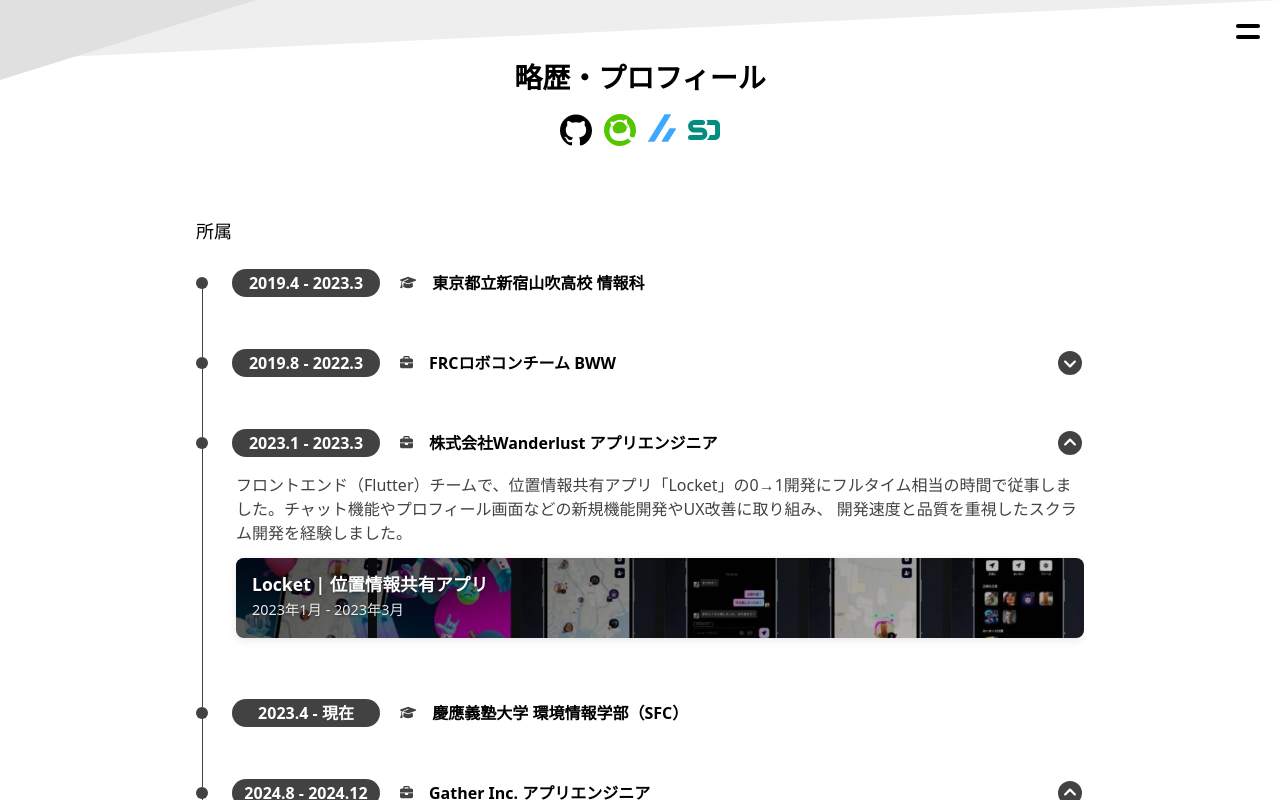
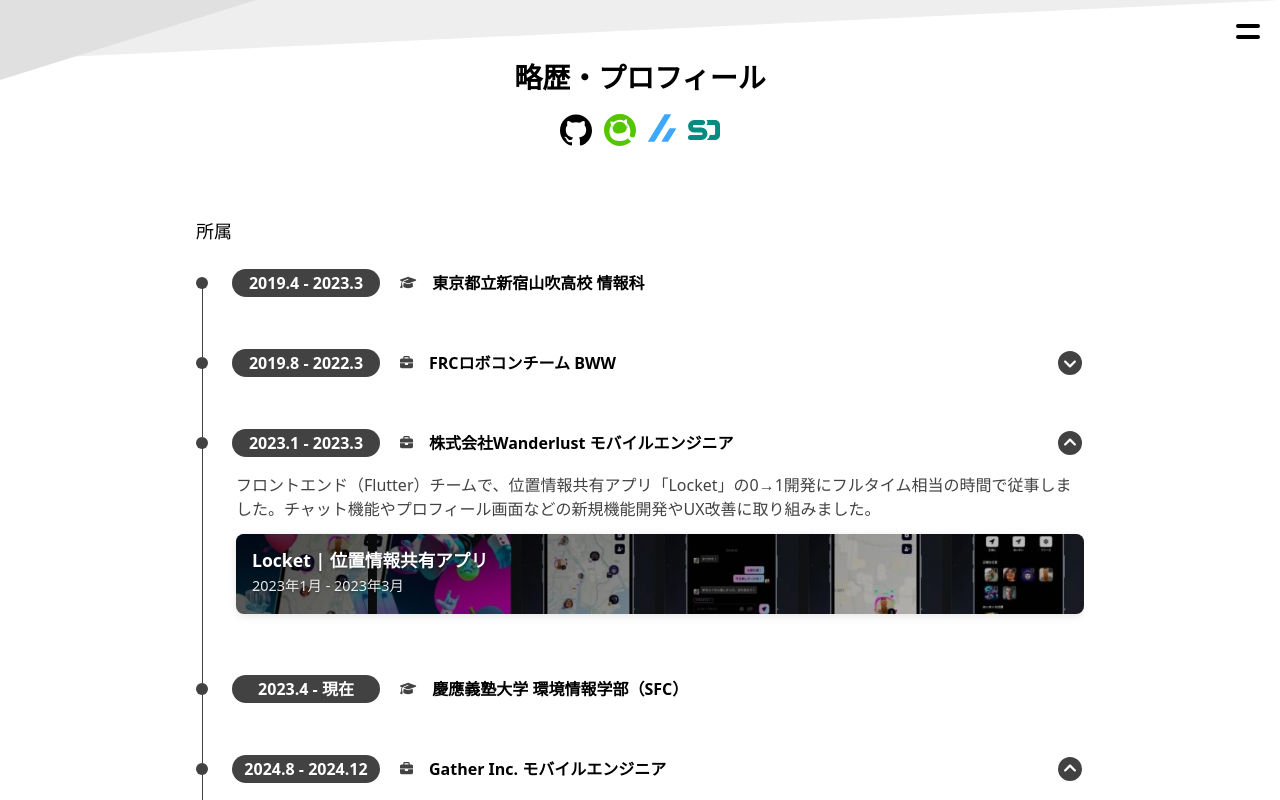
Before and after one commit to sakusaku3939/my-page, a Next.js app: page /profile in a window 1280 px wide. Shown: the top 800 px of the page. Built offline with nearby package versions, Linux system fonts and the light colour scheme; no server answers; a web font is replaced by a local one.

Commit message:
Simplify the explanation

```diff
--- a/src/pages/profile/index.tsx
+++ b/src/pages/profile/index.tsx
@@ -48,10 +48,9 @@ const Index = () => {
               />
             </TimeLineItem>
 
-            <TimeLineItem date="2023.1 - 2023.3" icon={faBriefcase} title="株式会社Wanderlust アプリエンジニア"
+            <TimeLineItem date="2023.1 - 2023.3" icon={faBriefcase} title="株式会社Wanderlust モバイルエンジニア"
                           open={true}>
-              フロントエンド（Flutter）チームで、位置情報共有アプリ「Locket」の0→1開発にフルタイム相当の時間で従事しました。チャット機能やプロフィール画面などの新規機能開発やUX改善に取り組み、
-              開発速度と品質を重視したスクラム開発を経験しました。
+              フロントエンド（Flutter）チームで、位置情報共有アプリ「Locket」の0→1開発にフルタイム相当の時間で従事しました。チャット機能やプロフィール画面などの新規機能開発やUX改善に取り組みました。
               <TimelineImage
                 title="Locket | 位置情報共有アプリ"
                 period="2023年1月 - 2023年3月"
@@ -60,10 +59,9 @@ const Index = () => {
               />
             </TimeLineItem>
             <TimeLineItem date="2023.4 - 現在" icon={faGraduationCap} title="慶應義塾大学 環境情報学部（SFC）" />
-            <TimeLineItem date="2024.8 - 2024.12" icon={faBriefcase} title="Gather Inc. アプリエンジニア"
+            <TimeLineItem date="2024.8 - 2024.12" icon={faBriefcase} title="Gather Inc. モバイルエンジニア"
                           open={true}>
-              お出かけ先を提案してくれるAI 「GatherGo」のAndroid・iOSアプリ（Flutter）の0→1開発に従事しました。技術総括のもとアーキテクチャの選定から携わり、Clean
-              Architecture + Riverpodによるチケット駆動開発を経験しました。マップ画面やチャットなどUIの実装、キャッシュ戦略含むコア部分の開発など、ゼロベースから幅広い実装を担いました。
+              お出かけ先を提案してくれるAI 「GatherGo」のAndroid・iOSアプリ（Flutter）の0→1開発に従事しました。技術総括のもとアーキテクチャ選定から携わり、UIの実装からコア部分の開発までゼロベースで幅広い実装を担いました。
               <TimelineImage
                 title="GatherGo | お出かけ先レコメンドAI"
                 period="2024年8月 - 2024年12月"
@@ -176,8 +174,7 @@ const Index = () => {
           <Timeline>
             <TimeLineItem date="2025.6 - 2025.7" icon={faBriefcase} title="STORES株式会社 Androidインターン"
                           open={false}>
-              サーバーから動的にUIを生成するServer-Driven
-              UIによって、各店舗アプリに最適化されたAndroidアプリを提供する「STORESブランドアプリ」のSDK開発に、1ヶ月間インターンとして参加しました。API環境を切り替えるための導線の開発や、UX改善など幅広いタスクに取り組みました。
+              STORESブランドアプリSDKの開発に、1ヶ月間インターンとして参加しました。
               <TimelineImage
                 title="STORES ブランドアプリ"
                 period="2025年6月 - 2025年7月"
@@ -187,8 +184,7 @@ const Index = () => {
             </TimeLineItem>
             <TimeLineItem date="2025.8 - 2025.9" icon={faBriefcase} title="LINEヤフー株式会社 Androidインターン"
                           open={false}>
-              Yahoo!
-              JAPANアプリの機能改善にAndroidインターンとして取り組みました。5,000万人のユーザーを抱えるサービスにおいて、長期的に品質を支えるテスト戦略、CI/CDの運用、開発フローを学んだほか、ユーザーに表示される画面の複雑な改修に向けて、APIマッピングからUI作成まで一貫して携わり、実装に取り組みました。
+              Yahoo! JAPANアプリの機能改善コースに、4週間Androidインターンとして参加しました。
               <TimelineImage
                 title="Yahoo! JAPANアプリ"
                 period="2025年8月 - 2025年9月"
@@ -198,7 +194,7 @@ const Index = () => {
             </TimeLineItem>
             <TimeLineItem date="2025.9 - 2025.10" icon={faBriefcase} title="株式会社MIXI Flutterインターン"
                           open={false}>
-              SNSアプリ「mixi2」の開発に、7週間ほどFlutterインターンとして参加しました。新機能の開発や既存機能の改善に向けて、UI開発、バックエンド修正、リファクタリングなどに取り組み、リリースまで経験しました。また、Android側のUX改善やパフォーマンス調査を行い、原因分析から改善提案まで取り組みました。
+              SNSアプリ「mixi2」の開発に、7週間ほどFlutterインターンとして参加しました。
               <TimelineImage
                 title="mixi2"
                 period="2025年9月 - 2025年10月"
```
